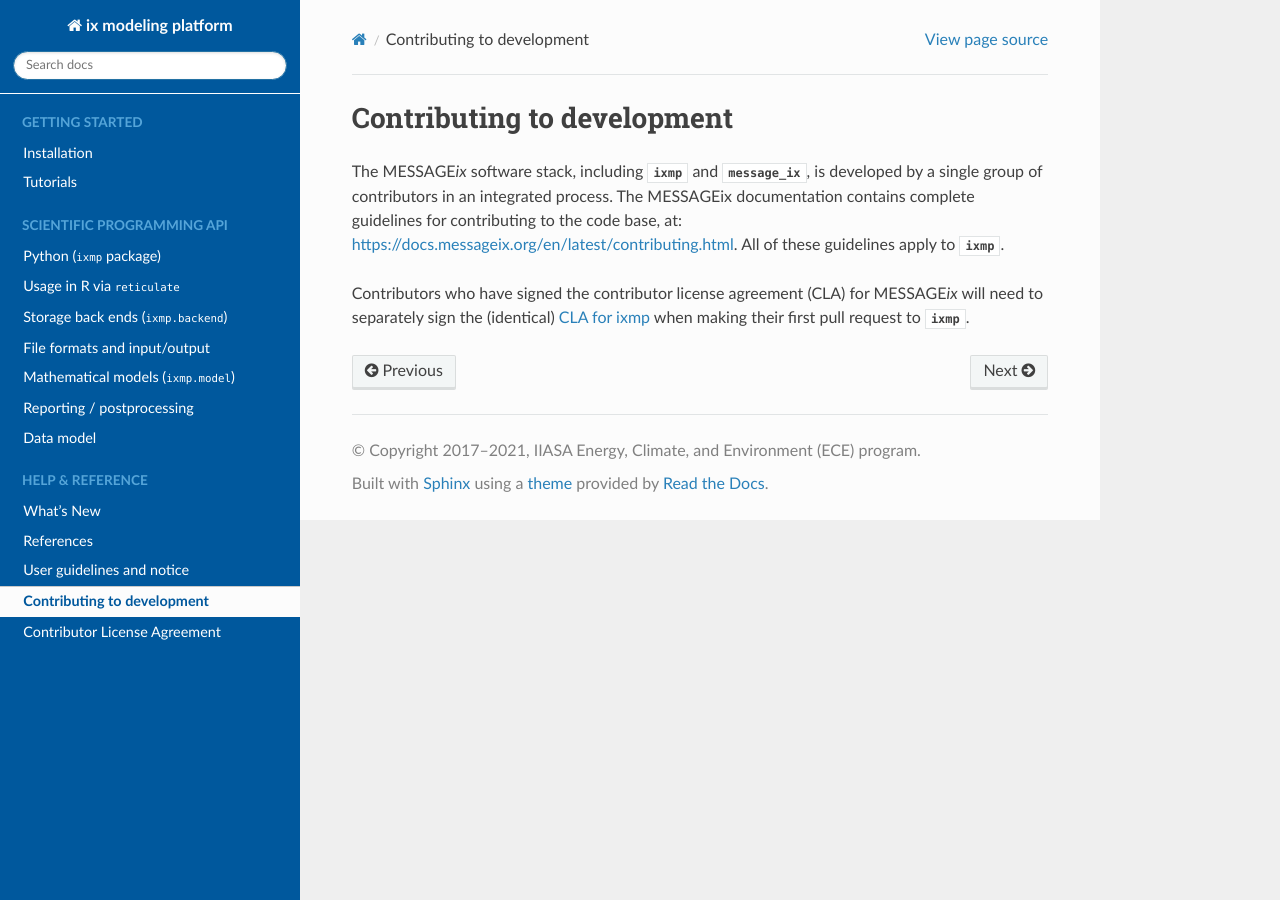
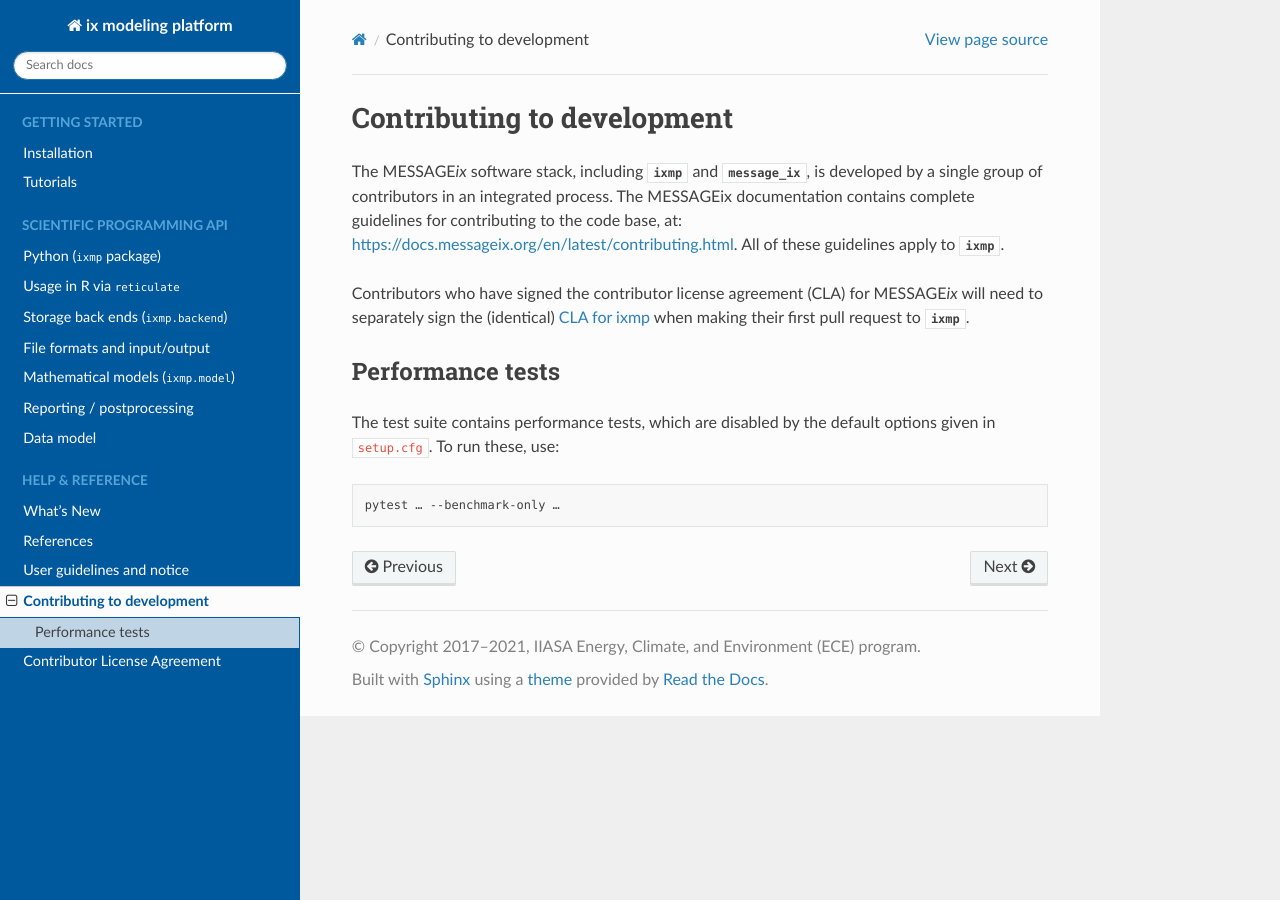
Before and after one commit to iiasa/ixmp, a Sphinx documentation site: the page built from doc/contributing.rst, in a window 1280 px wide. Built offline with Sphinx 7.4.7 and the Read the Docs theme 2.0.0, drawn with Linux system fonts in a browser that asks for light colours; the version number could not be read and is left out.

Commit message:
Mention performance tests in development docs

```diff
--- a/CONTRIBUTING.rst
+++ b/CONTRIBUTING.rst
@@ -1,5 +1,5 @@
 Contributing to development
-===========================
+***************************
 
 The |MESSAGEix| software stack, including :mod:`ixmp` and :mod:`message_ix`, is developed by a single group of contributors in an integrated process.
 The MESSAGEix documentation contains :doc:`complete guidelines <message_ix:contributing>` for contributing to the code base, at: https://docs.messageix.org/en/latest/contributing.html.
--- a/doc/contributing.rst
+++ b/doc/contributing.rst
@@ -1 +1,9 @@
 .. include:: ../CONTRIBUTING.rst
+
+Performance tests
+=================
+
+The test suite contains performance tests, which are disabled by the default options given in :file:`setup.cfg`.
+To run these, use::
+
+    pytest … --benchmark-only …
```
